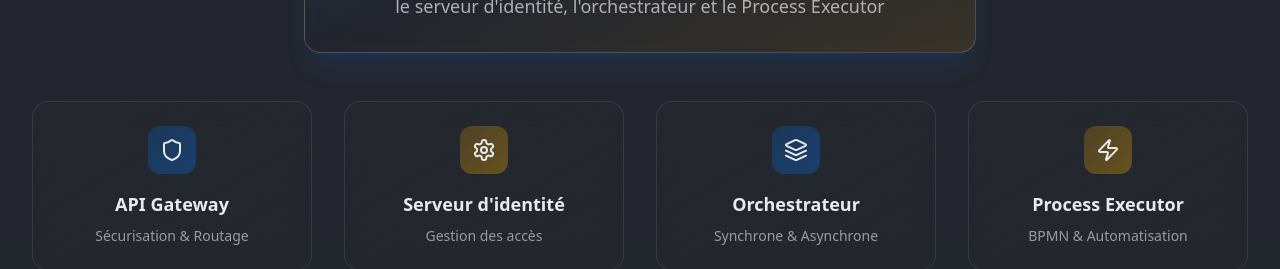
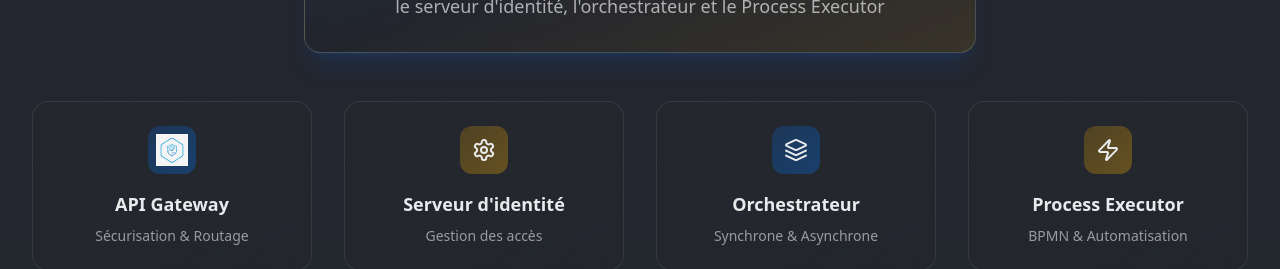
Before and after one commit to meecrogate/meecrogate.github.io, a React (Vite) app: page / in a window 1280 px wide. Shown: the part 1540-1809 px from the top of the page. Built offline with nearby package versions, Linux system fonts and the light colour scheme.

Commit message:
Update API Gateway icon

```diff
--- a/src/components/meecrogate/MeecrogateComponentsGrid.tsx
+++ b/src/components/meecrogate/MeecrogateComponentsGrid.tsx
@@ -1,9 +1,11 @@
 
-import { Shield, Settings, Layers, Zap } from "lucide-react";
+import { Settings, Layers, Zap } from "lucide-react";
+import apiGatewayIcon from "@/assets/api-gateway-icon.png";
 
 const components = [
   {
-    icon: Shield,
+    icon: "image",
+    iconSrc: apiGatewayIcon,
     title: "API Gateway",
     description: "Sécurisation & Routage",
     gradient: "from-brand-blue/20 to-brand-blue/30",
@@ -38,7 +40,11 @@ const MeecrogateComponentsGrid = () => (
       <div key={i} className={`group hover:scale-105 transition-all duration-300`}>
         <div className={`bg-gradient-to-br from-brand-dark/60 to-brand-dark/40 backdrop-blur-md rounded-2xl p-6 border border-brand-light/10 ${comp.border} transition-colors`}>
           <div className={`bg-gradient-to-br ${comp.gradient} w-12 h-12 rounded-xl flex items-center justify-center mx-auto mb-4`}>
-            <comp.icon className="w-6 h-6 text-brand-light" />
+            {comp.icon === "image" ? (
+              <img src={comp.iconSrc} alt={comp.title} className="w-8 h-8" />
+            ) : (
+              <comp.icon className="w-6 h-6 text-brand-light" />
+            )}
           </div>
           <div className="text-lg font-bold text-brand-light mb-2">{comp.title}</div>
           <div className="text-sm text-brand-light/60">{comp.description}</div>
```
Also changed, not shown: src/assets/api-gateway-icon.png (added).
